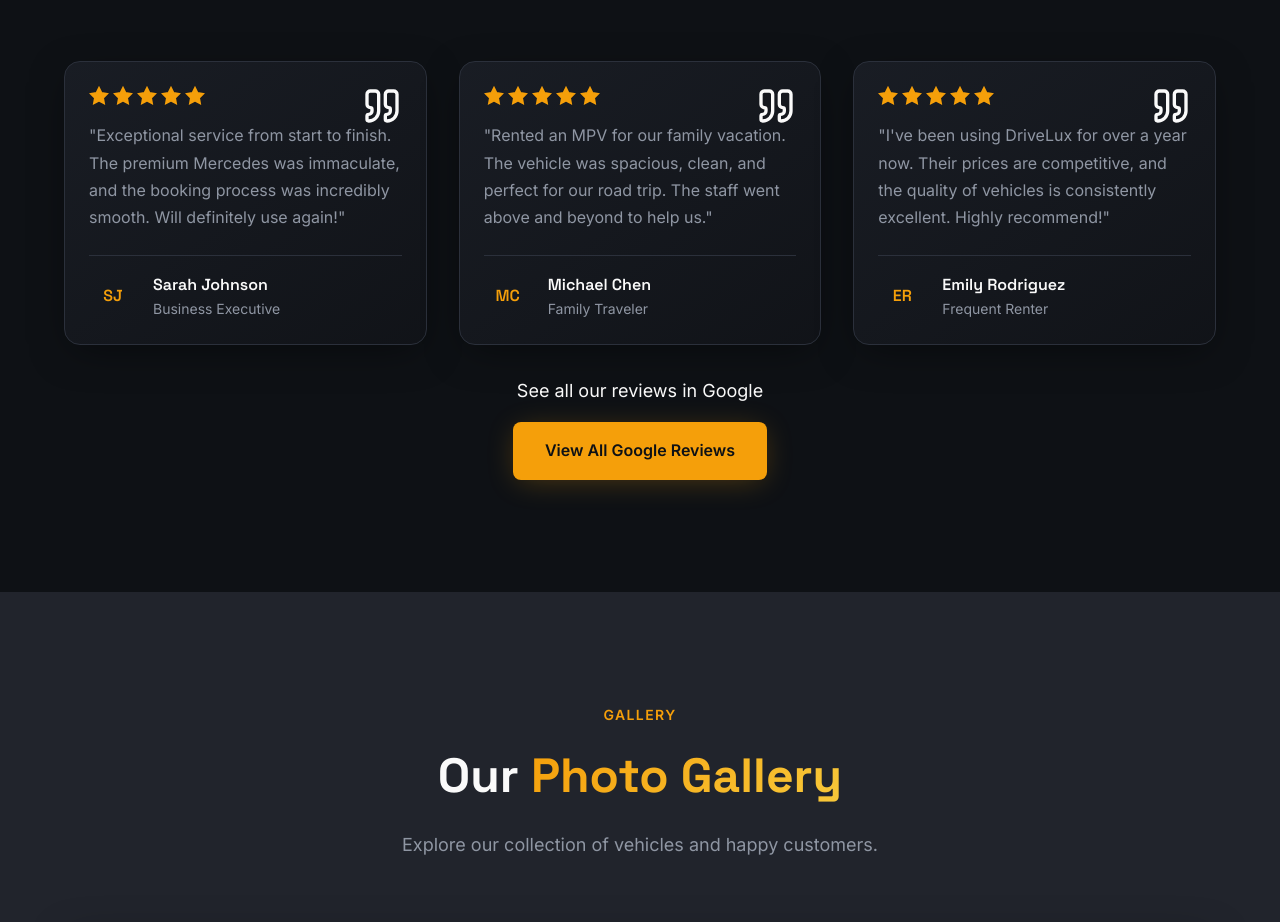
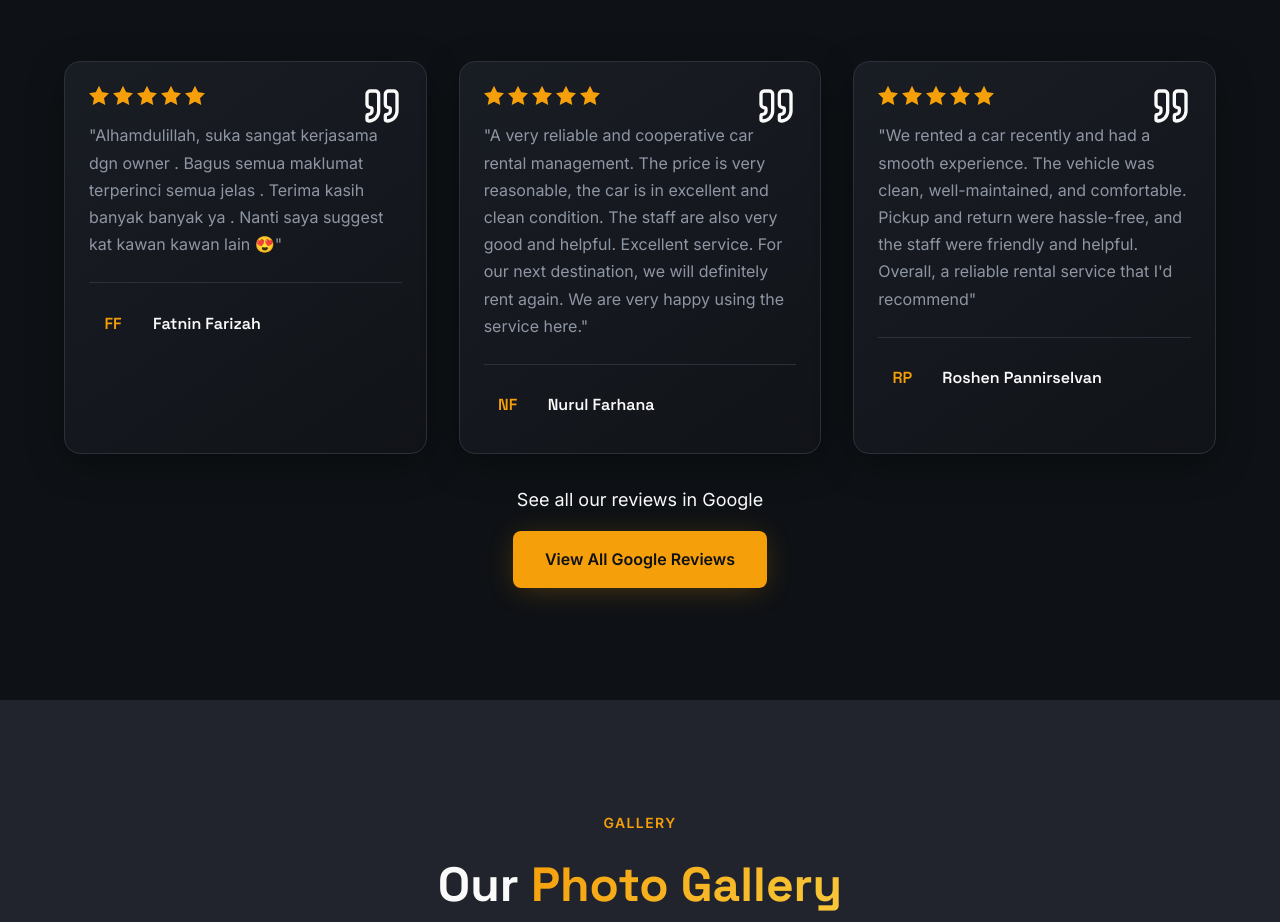
Before and after one commit to sidsai091/FaydenCarRental, a plain HTML site: page index.html in a window 1280 px wide. Shown: the part 4010-4932 px from the top of the page. Drawn offline with Linux system fonts and the light colour scheme.

Commit message:
letak real feedback

```diff
--- a/index.html
+++ b/index.html
@@ -564,13 +564,12 @@
               <polygon
                 points="12 2 15.09 8.26 22 9.27 17 14.14 18.18 21.02 12 17.77 5.82 21.02 7 14.14 2 9.27 8.91 8.26 12 2" />
             </svg></div>
-          <p class="testimonial-text">"Exceptional service from start to finish. The premium Mercedes was immaculate,
-            and the booking process was incredibly smooth. Will definitely use again!"</p>
+          <p class="testimonial-text">"Alhamdulillah, suka sangat kerjasama dgn owner . Bagus semua maklumat terperinci
+            semua jelas . Terima kasih banyak banyak ya . Nanti saya suggest kat kawan kawan lain 😍"</p>
           <div class="testimonial-author">
-            <div class="testimonial-avatar">SJ</div>
+            <div class="testimonial-avatar">FF</div>
             <div>
-              <p class="testimonial-name">Sarah Johnson</p>
-              <p class="testimonial-role">Business Executive</p>
+              <p class="testimonial-name">Fatnin Farizah</p>
             </div>
           </div>
         </div>
@@ -599,13 +598,14 @@
               <polygon
                 points="12 2 15.09 8.26 22 9.27 17 14.14 18.18 21.02 12 17.77 5.82 21.02 7 14.14 2 9.27 8.91 8.26 12 2" />
             </svg></div>
-          <p class="testimonial-text">"Rented an MPV for our family vacation. The vehicle was spacious, clean, and
-            perfect for our road trip. The staff went above and beyond to help us."</p>
+          <p class="testimonial-text">"A very reliable and cooperative car rental management. The price is very
+            reasonable, the car is in excellent and clean condition. The staff are also very good and helpful. Excellent
+            service. For our next destination, we will definitely rent again. We are very happy using the service here."
+          </p>
           <div class="testimonial-author">
-            <div class="testimonial-avatar">MC</div>
+            <div class="testimonial-avatar">NF</div>
             <div>
-              <p class="testimonial-name">Michael Chen</p>
-              <p class="testimonial-role">Family Traveler</p>
+              <p class="testimonial-name">Nurul Farhana</p>
             </div>
           </div>
         </div>
@@ -634,13 +634,13 @@
               <polygon
                 points="12 2 15.09 8.26 22 9.27 17 14.14 18.18 21.02 12 17.77 5.82 21.02 7 14.14 2 9.27 8.91 8.26 12 2" />
             </svg></div>
-          <p class="testimonial-text">"I've been using DriveLux for over a year now. Their prices are competitive, and
-            the quality of vehicles is consistently excellent. Highly recommend!"</p>
+          <p class="testimonial-text">"We rented a car recently and had a smooth experience. The vehicle was clean,
+            well-maintained, and comfortable. Pickup and return were hassle-free, and the staff were friendly and
+            helpful. Overall, a reliable rental service that I'd recommend"</p>
           <div class="testimonial-author">
-            <div class="testimonial-avatar">ER</div>
+            <div class="testimonial-avatar">RP</div>
             <div>
-              <p class="testimonial-name">Emily Rodriguez</p>
-              <p class="testimonial-role">Frequent Renter</p>
+              <p class="testimonial-name">Roshen Pannirselvan</p>
             </div>
           </div>
         </div>
```
